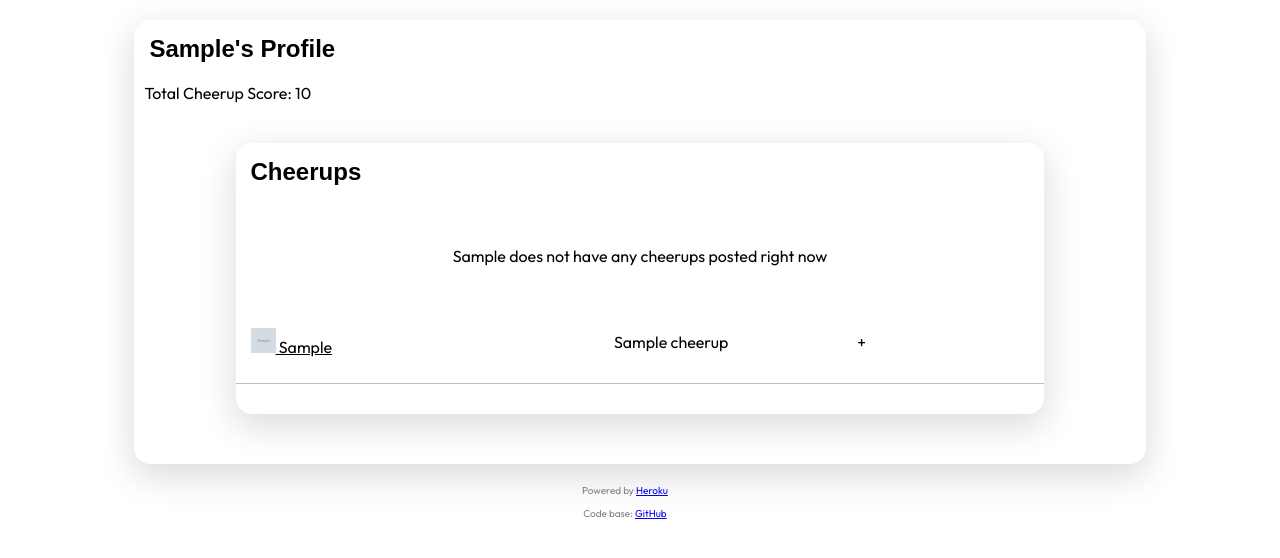
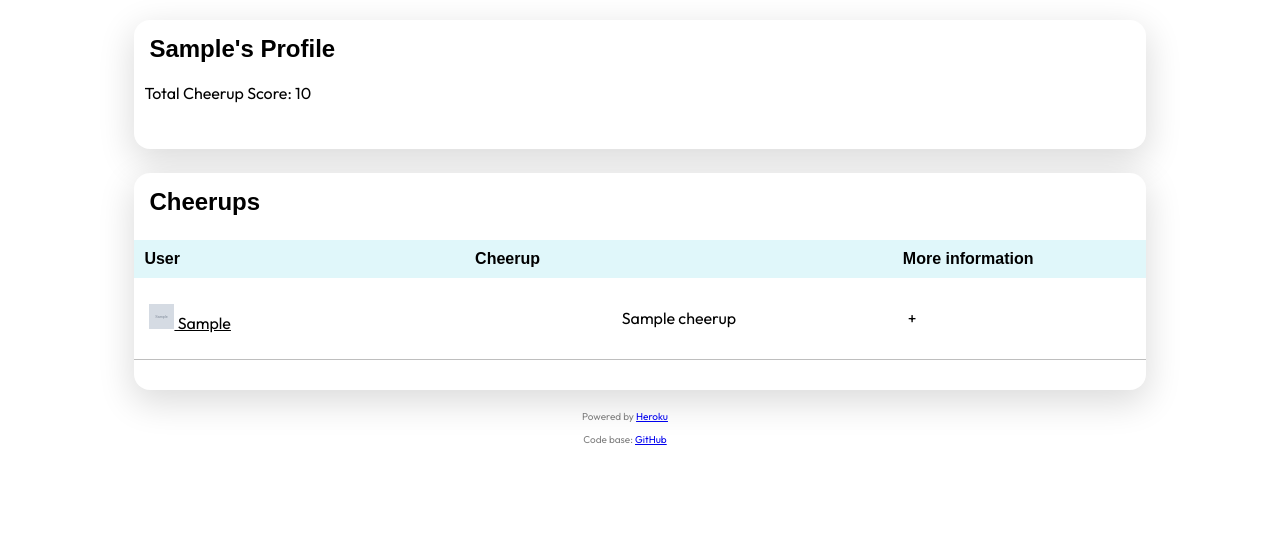
Before and after one commit to kdaya001/cheer-you-up, a Flask app: page /user-profile/1 in a window 1280 px wide. Shown: the part 81-639 px from the top of the page. Run offline with Flask 2, Linux system fonts and the light colour scheme; grey boxes marked "Sample" are stand-in pictures; a database or web service that is not in the repository returns one stand-in record (values such as "Sample title"); some libraries are stand-ins or nearby versions.

Commit message:
update profile UI bug

```diff
--- a/templates/base.html
+++ b/templates/base.html
@@ -26,9 +26,7 @@
                         </a>
                     </th>
                     <th id="company-name">
-                        <a href="/home">
-                            <span id="company-name-logo">Three Cheers</span>
-                        </a>
+                        <span id="company-name-logo">Three Cheers</span>
                     </th>
                     <th id="home-text-li" class="nav-button">
                         <a href="/home">
--- a/templates/user/profile.html
+++ b/templates/user/profile.html
@@ -33,7 +33,7 @@
             {% endif %}
         </tr>
     </table>
-</ssection>
+</section>
 
 
 {% if cheerups %}
@@ -41,17 +41,11 @@
     <h3 class="cheerup-heading">Cheerups</h3>
     {% if cheerups[0]['cheerup'] != None %}
     <table class="cheerup-table">
-        {% if cheerups[0] | length > 0 and cheerups[0]['public_visible'] == True %}
+        {% if cheerups[0] | length > 0 %}
         <tr class="cheerup-table-heading">
             <th>User</th>
             <th>Cheerup</th>
             <th>More information</th>
-        </tr>
-        {% else %}
-        <tr>
-            <section class="alt-text-container">
-                <p>{{cheerups[0]['first_name']}} does not have any cheerups posted right now</p>
-            </section>
         </tr>
         {% endif %}
 
```
